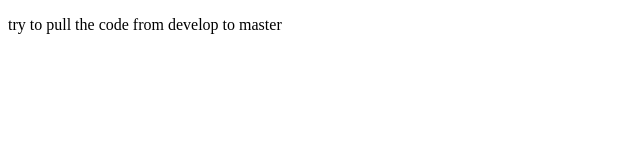
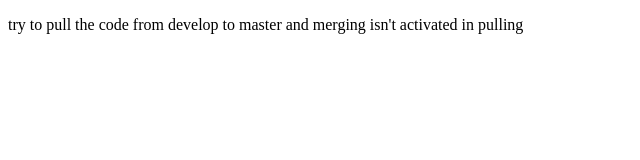
Before and after one commit to programmersufian/my-third-website, a plain HTML site: page index.html in a window 1280 px wide. Shown: the whole page, without its empty margins (0-640 px from the left). Drawn offline with Linux system fonts and the light colour scheme.

Commit message:
text change

```diff
--- a/index.html
+++ b/index.html
@@ -6,7 +6,7 @@
     <title>Document</title>
 </head>
 <body>
-    <P>try to pull the code from develop to master</P>
+    <P>try to pull the code from develop to master and merging isn't activated in pulling</P>
 
 </body>
 </html>
```
